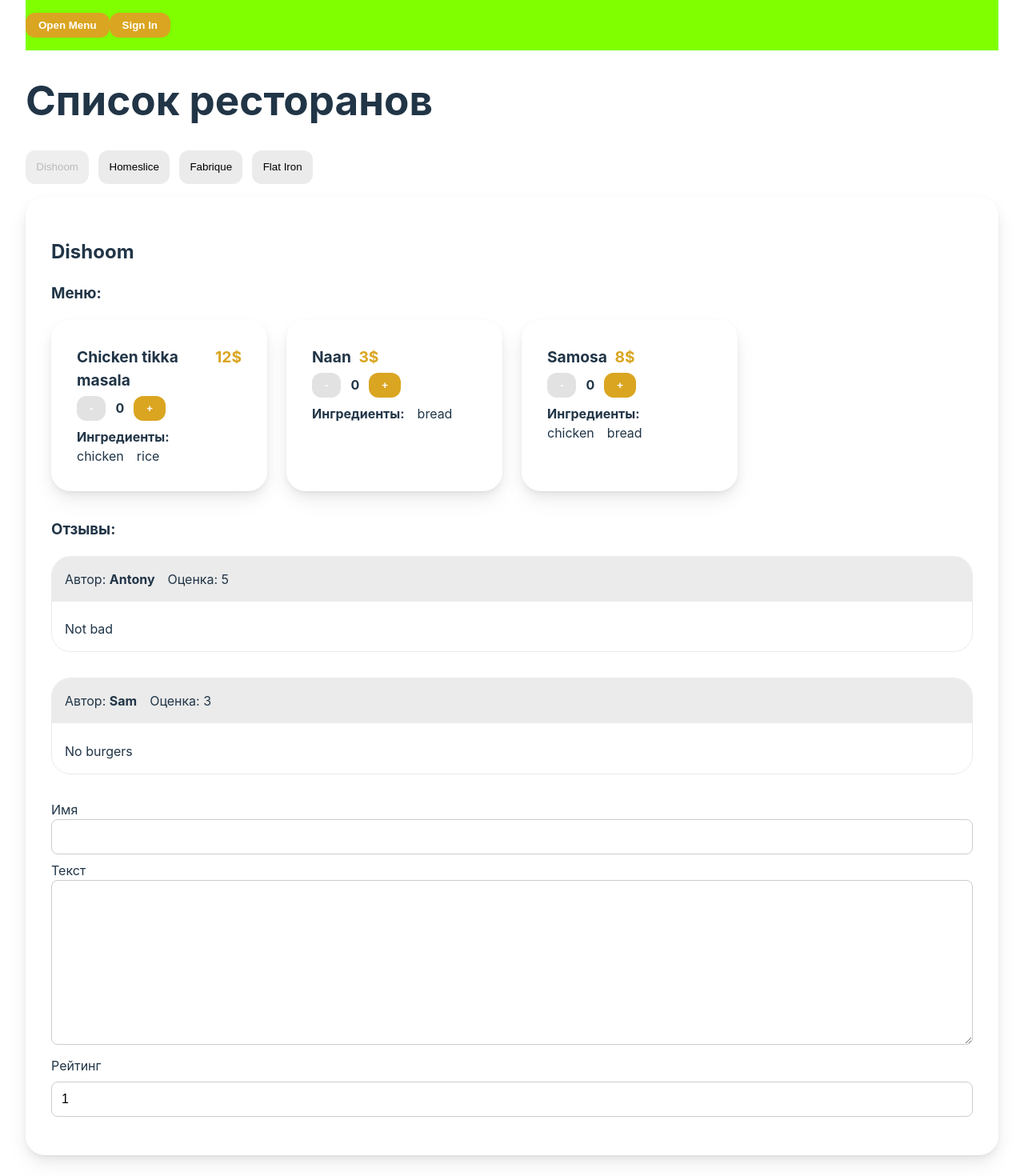
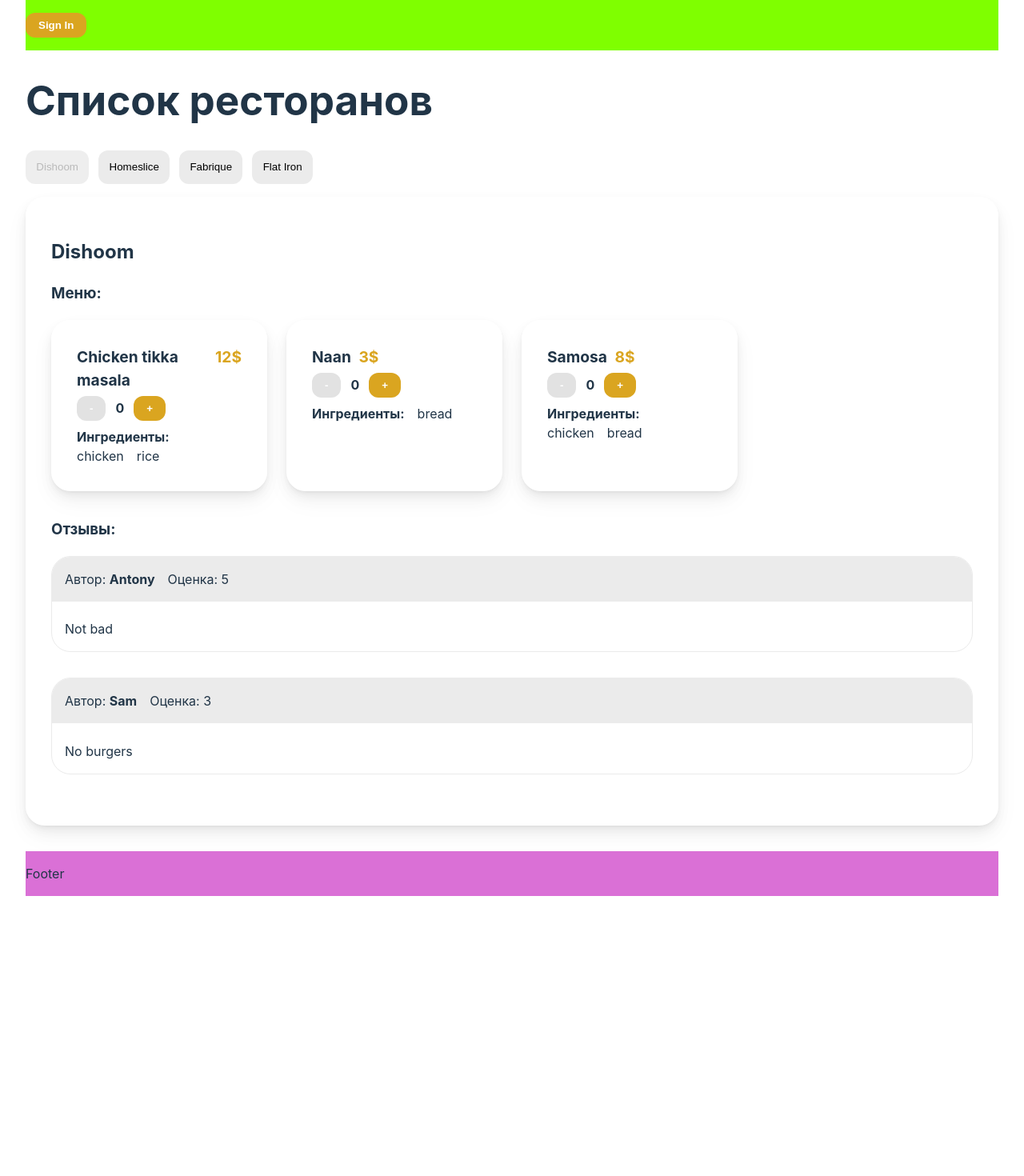
Before and after one commit to alex-stroev/react-2024-91-15, a React (Vite) app: page / in a window 1280 px wide. Shown: the top 1470 px of the page at 80% size. After the commit the page ends 1120 px from the top, so only its background shows below. Built offline with nearby package versions, Linux system fonts and the light colour scheme.

Commit message:
useContext - created fake login from mock

```diff
--- a/src/App.jsx
+++ b/src/App.jsx
@@ -1,12 +1,22 @@
 import { Layout } from "./components/Layout/component";
 import { Restaurants } from "./components/Restaurants/component";
+import { UserContext } from "./contexts/user";
+import { useState } from "react";
 import "./App.scss";
 
 function App() {
+    const [user, setUser] = useState(null);
     return (
-        <Layout>
-            <Restaurants />
-        </Layout>
+        <UserContext.Provider
+            value={{
+                user,
+                setUser,
+            }}
+        >
+            <Layout>
+                <Restaurants />
+            </Layout>
+        </UserContext.Provider>
     );
 }
 
--- a/src/components/Header/component.jsx
+++ b/src/components/Header/component.jsx
@@ -1,10 +1,37 @@
+import { useContext } from "react";
 import { Button } from "../Button/component";
+import { UserContext } from "../../contexts/user";
 import styles from "./styles.module.scss";
 export const Header = () => {
+    const { user, setUser } = useContext(UserContext);
+
+    const mockUser = {
+        name: "Вася",
+        email: "mr.vasya@mail.ru",
+    };
+
     return (
         <header className={styles.root}>
-            <Button onclick={() => console.log("Menu")}>Open Menu</Button>
-            <Button onclick={() => console.log("Sign In")}>Sign In</Button>
+            {user?.name ? (
+                <span>
+                    Hello, {user.name}{" "}
+                    <Button
+                        onclick={() => {
+                            setUser(null);
+                        }}
+                    >
+                        Sign Out
+                    </Button>
+                </span>
+            ) : (
+                <Button
+                    onclick={() => {
+                        setUser(mockUser);
+                    }}
+                >
+                    Sign In
+                </Button>
+            )}
         </header>
     );
 };
--- a/src/components/ReviewForm/component.jsx
+++ b/src/components/ReviewForm/component.jsx
@@ -1,13 +1,21 @@
+import { useContext } from "react";
 import styles from "./styles.module.scss";
 import { useReviewForm } from "./useReviewForm";
+import { UserContext } from "../../contexts/user";
+
 export const ReviewForm = () => {
-    const { form, setName, setText, setRating } = useReviewForm();
-    console.log(JSON.stringify(form, null, 2));
+    const { form, setText, setRating } = useReviewForm();
+    // console.log(JSON.stringify(form, null, 2));
+    const userFromContext = useContext(UserContext);
+
     return (
+        <>
+            {!!userFromContext.user && (
                 <form className={styles.form}>
                     <div className={styles.row}>
-                <label htmlFor="Name">Имя</label>
-                <input id="Name" type="text" value={form.name} onChange={(e) => setName(e)} />
+                        {/* <label htmlFor="Name">Имя</label>
+                        <input id="Name" type="text" value={form.name} onChange={(e) => setName(e)} /> */}
+                        <b>{userFromContext.user.name}</b> ({userFromContext.user.email})
                     </div>
                     <div className={styles.row}>
                         <label htmlFor="Text">Текст</label>
@@ -18,5 +26,7 @@
                         <input id="Rating" type="number" min={1} max={5} value={form.rating} onChange={(e) => setRating(e)} />
                     </div>
                 </form>
+            )}
+        </>
     );
 };
--- a/src/components/ReviewForm/useReviewForm.js
+++ b/src/components/ReviewForm/useReviewForm.js
@@ -8,8 +8,8 @@
 
 const reducer = (state, { type, payload }) => {
     switch (type) {
-        case "setName":
-            return { ...initialValue, name: payload };
+        // case "setName":
+        //     return { ...initialValue, name: payload };
         case "setText":
             return { ...state, text: payload };
         case "setRating":
@@ -24,9 +24,9 @@
 
     const setValue = useCallback((type, e) => dispatch({ type: type, payload: e.target.value }), []);
 
-    const setName = useCallback((e) => setValue("setName", e), [setValue]);
+    // const setName = useCallback((e) => setValue("setName", e), [setValue]);
     const setText = useCallback((e) => setValue("setText", e), [setValue]);
     const setRating = useCallback((e) => setValue("setRating", e), [setValue]);
 
-    return { form, setName, setText, setRating };
+    return { form, setText, setRating };
 };
--- /dev/null
+++ b/src/contexts/user.js
@@ -0,0 +1,3 @@
+import React from "react";
+
+export const UserContext = React.createContext();
```
Lines whose indentation alone changed are shown as unchanged.
